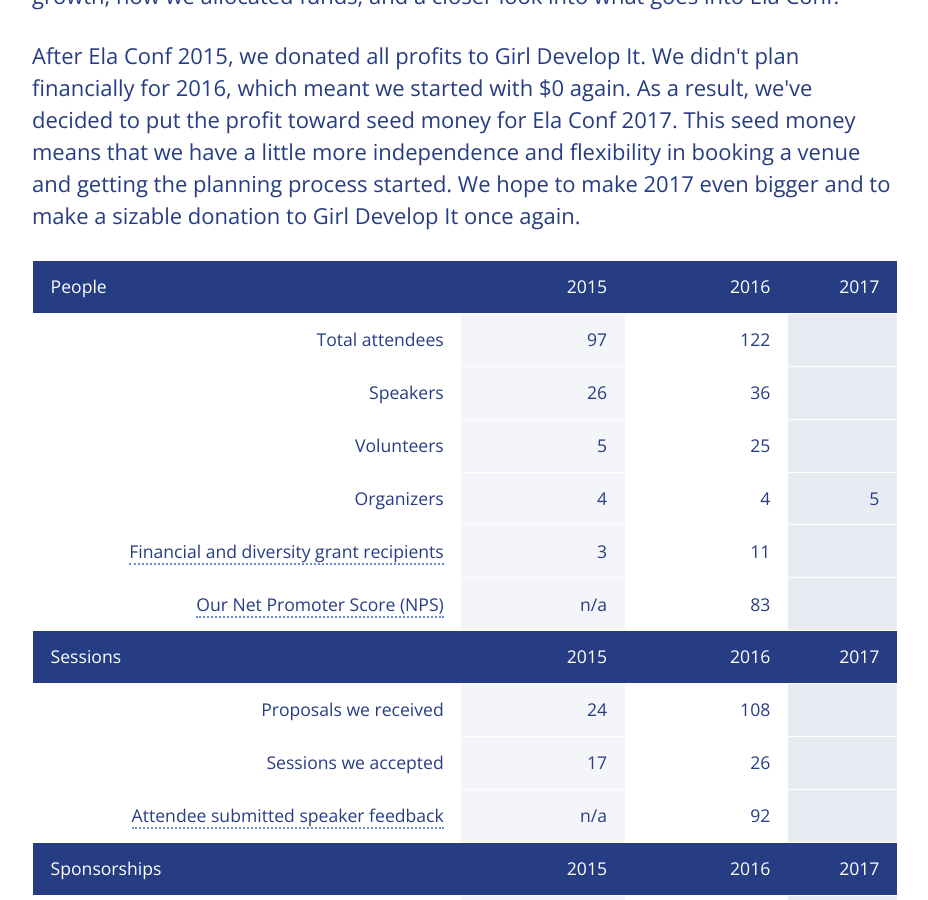
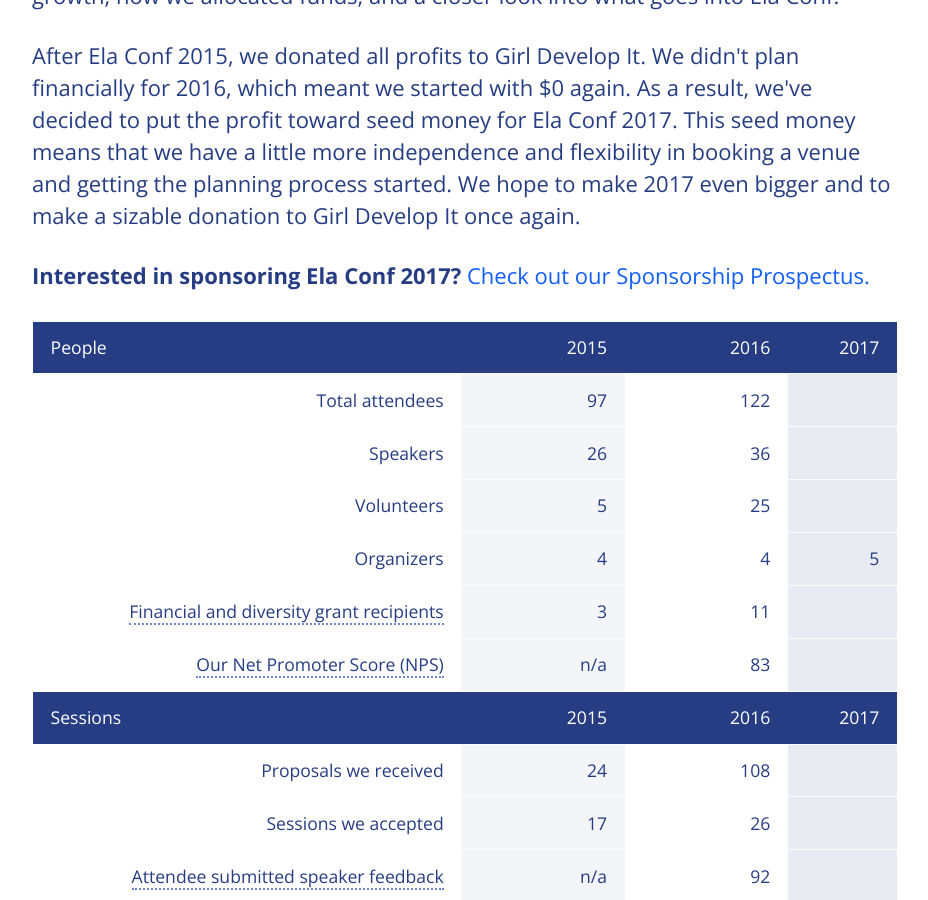
Before and after one commit to elaconf/elaconf.github.io, a Jekyll site: the page built from numbers/index.html, in a window 1280 px wide and 900 px high, scrolled down 396 px. Shown: the whole window, without its empty margins (175-1103 px from the left). Built offline with Jekyll 4.4.1, drawn with Linux system fonts in a browser that asks for light colours.

Commit message:
add link to sponsorship prospectus

```diff
--- a/numbers/index.html
+++ b/numbers/index.html
@@ -7,6 +7,8 @@ description: We collected numbers and stats from our 2015 and 2016 events to sha
 <p>Ela Conf is run by a community of <a href="/#organizers">organizers</a> and <a href="/2016/#volunteers">volunteers</a> who all donate their time and resources to the event year round. We collected numbers and stats from our <a href="http://elaconf.com/2015/">2015</a> and <a href="http://elaconf.com/2016/">2016</a> events and started collecting this year's data to share our growth, how we allocated funds, and a closer look into what goes into Ela Conf.</p>
 
 <p>After Ela Conf 2015, we donated all profits to Girl Develop It. We didn't plan financially for 2016, which meant we started with $0 again. As a result, we've decided to put the profit toward seed money for Ela Conf 2017. This seed money means that we have a little more independence and flexibility in booking a venue and getting the planning process started. We hope to make 2017 even bigger and to make a sizable donation to Girl Develop It once again.</p>
+
+<p><strong>Interested in sponsoring Ela Conf 2017?</strong> <a href="http://localhost:4000/docs/ela-prospectus-2017.pdf">Check out our Sponsorship Prospectus.</a></p>
 
 <table class="by-the-nums">
   <tbody>
```
